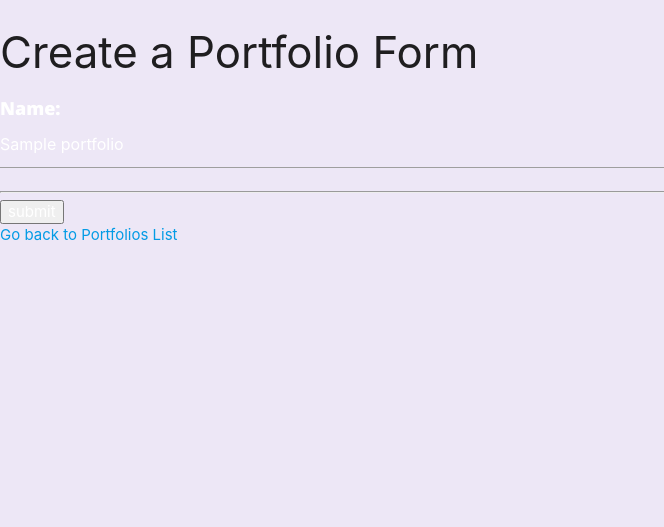
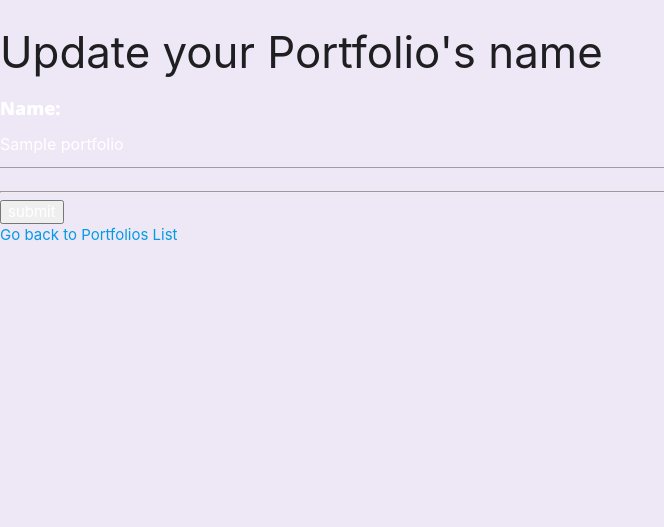
Before and after one commit to Bruno-Diego/bdcrypto-portfolio4, a Django app: a page that uses templates/home/create.html in a window 1280 px wide. Shown: the part 64-591 px from the top of the page, without its empty margins (0-664 px from the left). Run offline with Django 3.2, Linux system fonts and the light colour scheme; a user stored in the database is signed in; tables that the repository leaves empty hold one stand-in row (values such as "Sample post").

Commit message:
add if statement to display different headers on create file

```diff
--- a/templates/home/create.html
+++ b/templates/home/create.html
@@ -1,8 +1,11 @@
 {% extends "home/base.html" %}
 
 {% block content %}
+{% if request.resolver_match.route == 'create/' %}
     <h3>Create a Portfolio Form</h3>
-
+{% else %}
+    <h3>Update your Portfolio's name</h3>
+{% endif %}
     <form action="" method="POST">
         {% csrf_token %}
         {{form.as_p}}
```
